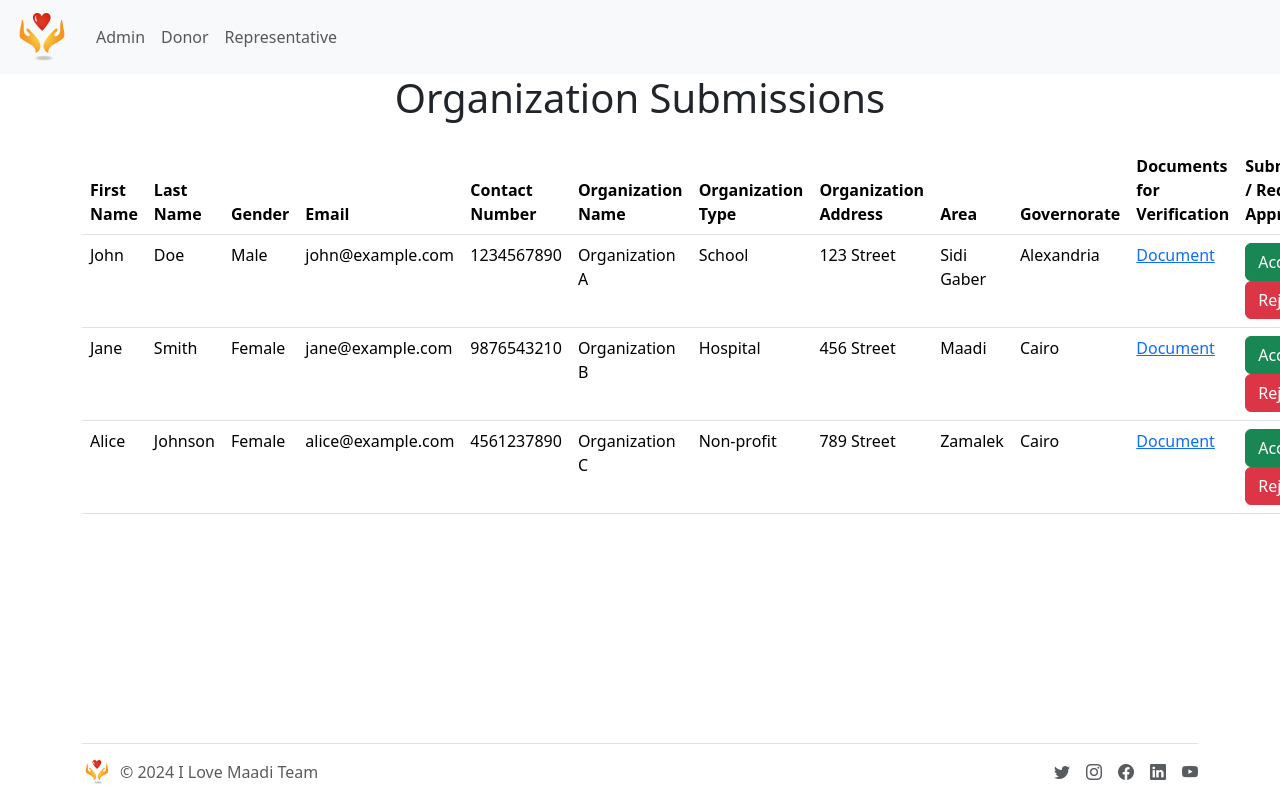
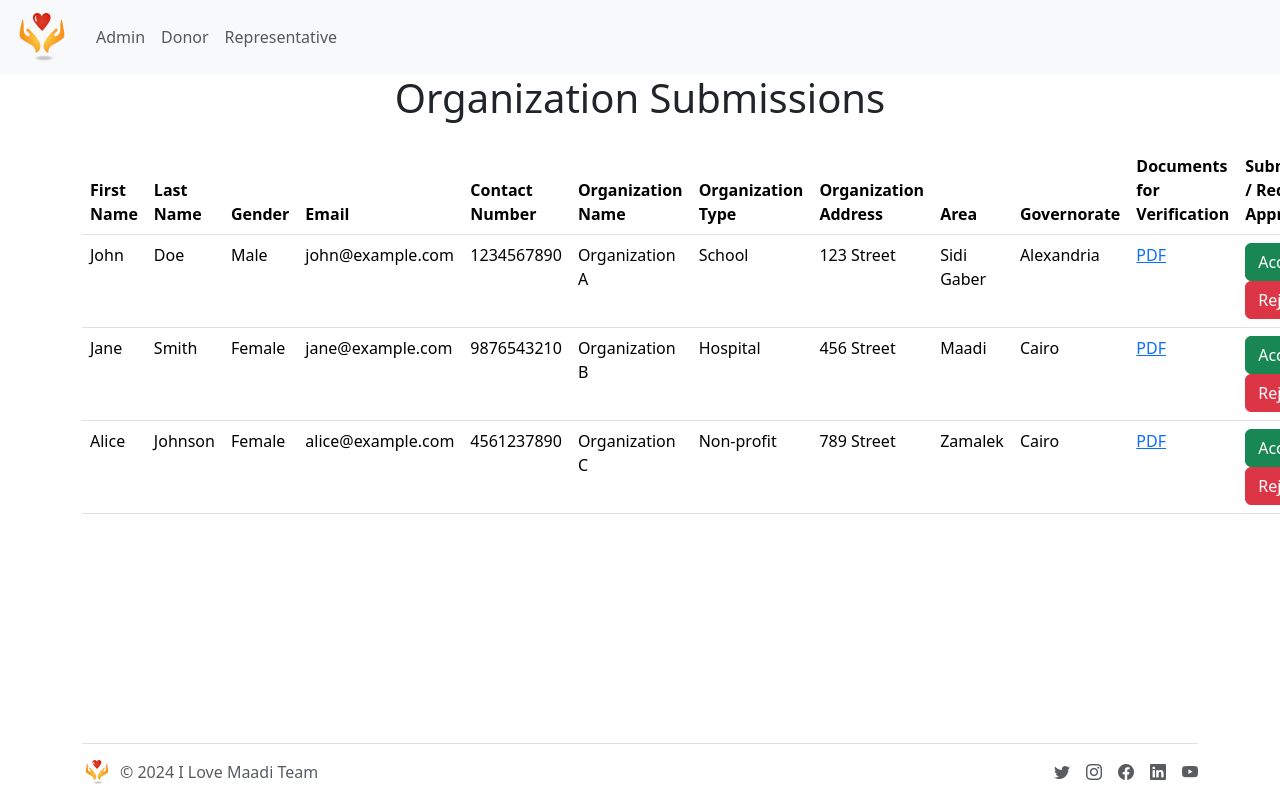
Before and after one commit to Karim-Yassin-Projects/SEProject, a React (Vite) app: page /organizationsubmissions in a window 1280 px wide. Shown: the top 800 px of the page. Built offline with nearby package versions, Linux system fonts and the light colour scheme.

Commit message:
Fixed bug

```diff
--- a/src/admin/OrganizationSubmissions.tsx
+++ b/src/admin/OrganizationSubmissions.tsx
@@ -92,7 +92,7 @@ const OrganizationSubmissions: React.FC = () => {
                         <td>{org.organizationAddress}</td>
                         <td>{org.area}</td>
                         <td>{org.governorate}</td>
-                        <td><a href="https://en.wikipedia.org/wiki/PDF">Document</a></td>
+                        <td><a href="https://en.wikipedia.org/wiki/PDF">PDF</a></td>
                         <td>
                             <button className="btn btn-success me-2" onClick={() => handleAccept(index)}>Accept</button>
                             <button className="btn btn-danger" onClick={() => handleReject(index)}>Reject</button>
```
